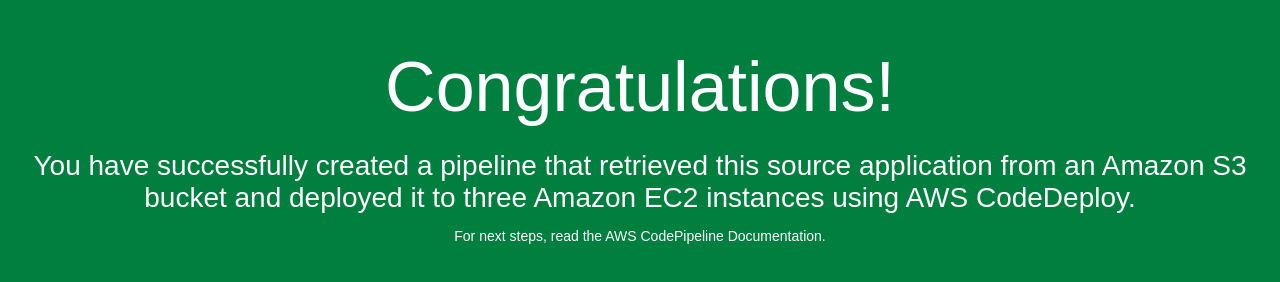
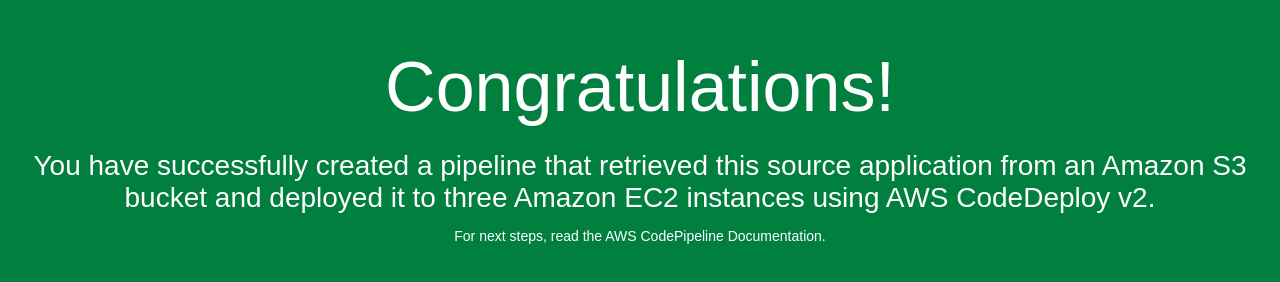
Before and after one commit to samarthambi/myrepo, a plain HTML site: page index.html in a window 1280 px wide. Drawn offline with Linux system fonts and the light colour scheme.

Commit message:
Update index.html
version-2

```diff
--- a/index.html
+++ b/index.html
@@ -28,7 +28,7 @@
   <div align="center">
     <h1>Congratulations!</h1>
     <h2>You have successfully created a pipeline that retrieved this source application from an Amazon S3 bucket and deployed it
-	to three Amazon EC2 instances using AWS CodeDeploy.</h2>
+	to three Amazon EC2 instances using AWS CodeDeploy v2.</h2>
     <p>For next steps, read the AWS CodePipeline Documentation.</p>
   </div>
 </body>
```
